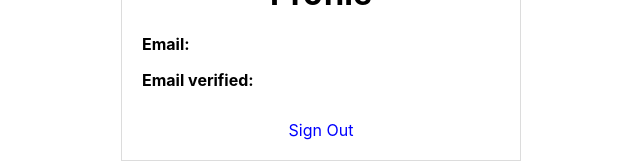
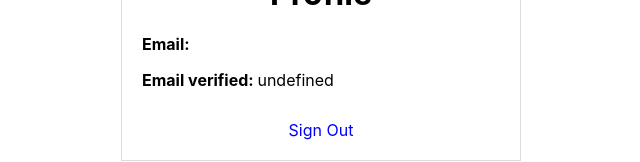
Before and after one commit to Tammibriggs/Firebase_user_auth, a React (Create React App) app: page / in a window 1280 px wide. Shown: the part 354-516 px from the top of the page, without its empty margins (319-959 px from the left). Built offline with nearby package versions, Linux system fonts and the light colour scheme; no server answers.

Commit message:
displayed email and email verified value on profile page

```diff
--- a/src/Profile.js
+++ b/src/Profile.js
@@ -1,16 +1,21 @@
 import './profile.css'
+import {useAuthValue} from './AuthContext'
 
 function Profile() {
+  const {currentUser} = useAuthValue()
 
   return (
-    <div className='center'>
-      <div className='profile'>
-        <h1>Profile</h1>
-        <p><strong>Email: </strong> </p>
-        <p><strong>Email verified: </strong> </p>
-        <span>Sign Out</span>
+      <div className='center'>
+        <div className='profile'>
+          <h1>Profile</h1>
+          <p><strong>Email: </strong>{currentUser?.email}</p>
+          <p>
+            <strong>Email verified: </strong>
+            {`${currentUser?.emailVerified}`}
+          </p>
+          <span>Sign Out</span>
+        </div>
       </div>
-    </div>
   )
 }
 
```
